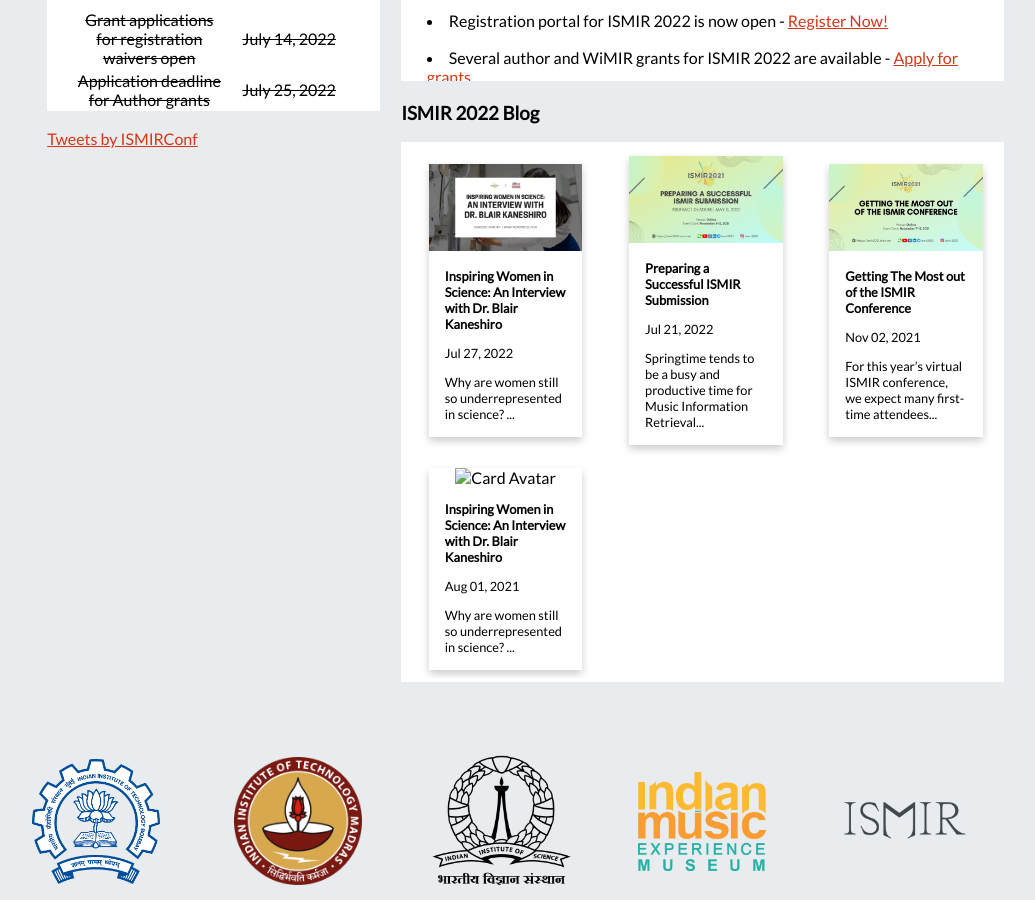
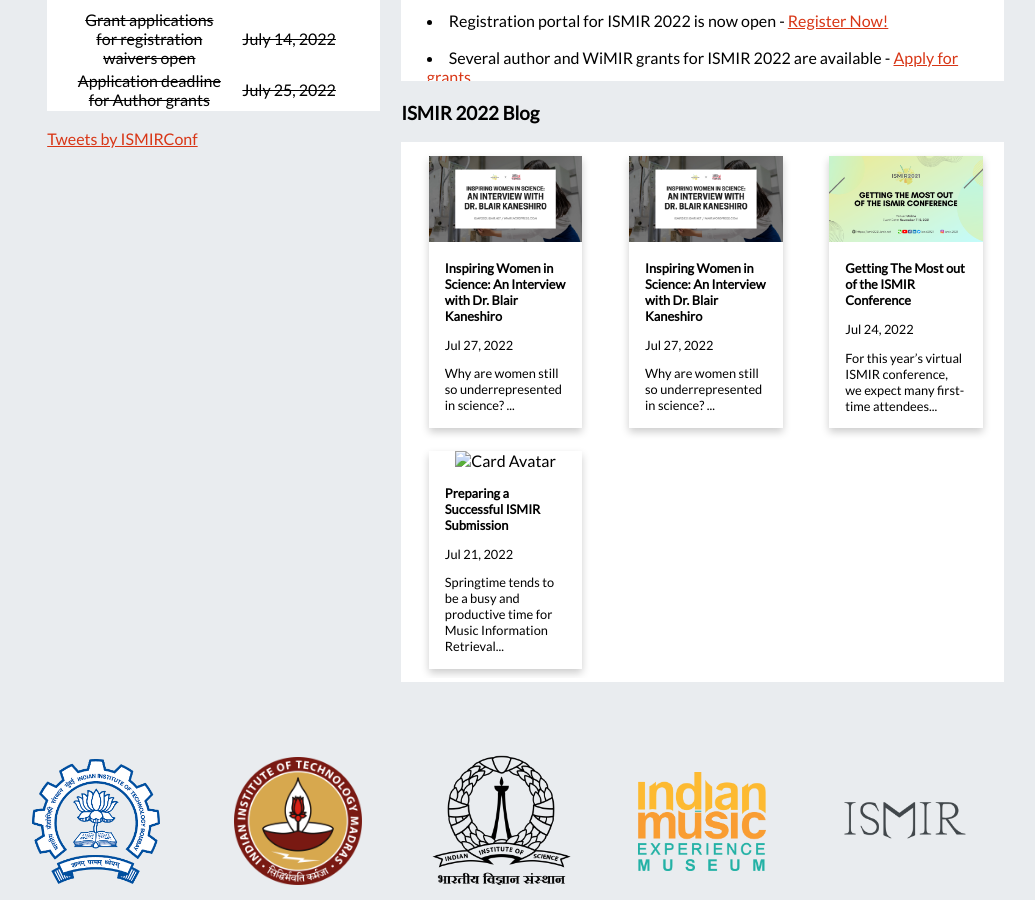
Before and after one commit to ismir2022/ismir2022.github.io, a Jekyll site: the page built from index_staging.md, in a window 1280 px wide and 900 px high, scrolled down 1074 px. Shown: the whole window, without its empty margins (140-1175 px from the left). Built offline with Jekyll 4.4.1, drawn with Linux system fonts in a browser that asks for light colours; nearby versions of some CDN libraries; comment, search, counter and statistics services are not loaded.

Commit message:
added dates in the blog posts

```diff
--- a/_posts/2021-11-02-getting.md
+++ b/_posts/2021-11-02-getting.md
@@ -7,6 +7,7 @@
 featured-img: /assets/blog/Blog8-1.png
 display-title: true
 summary: For this year’s virtual ISMIR conference, we expect many first-time attendees...
+date: 24 July 2022
 ---
 
 Authors : Nick Gang and Elona Shatri
--- a/_posts/2022-07-27-inspiring.md
+++ b/_posts/2022-07-27-inspiring.md
@@ -7,6 +7,7 @@
 featured-img: /assets/blog/inspiring2.png
 display-title: true
 summary: Why are women still so underrepresented in science? ...
+date: 27 July 2022
 ---
 
 Author : Giorgia Cantisani
```
Also changed, not shown: _posts/2021-08-01-inspiring.md (+1 -0 lines).
